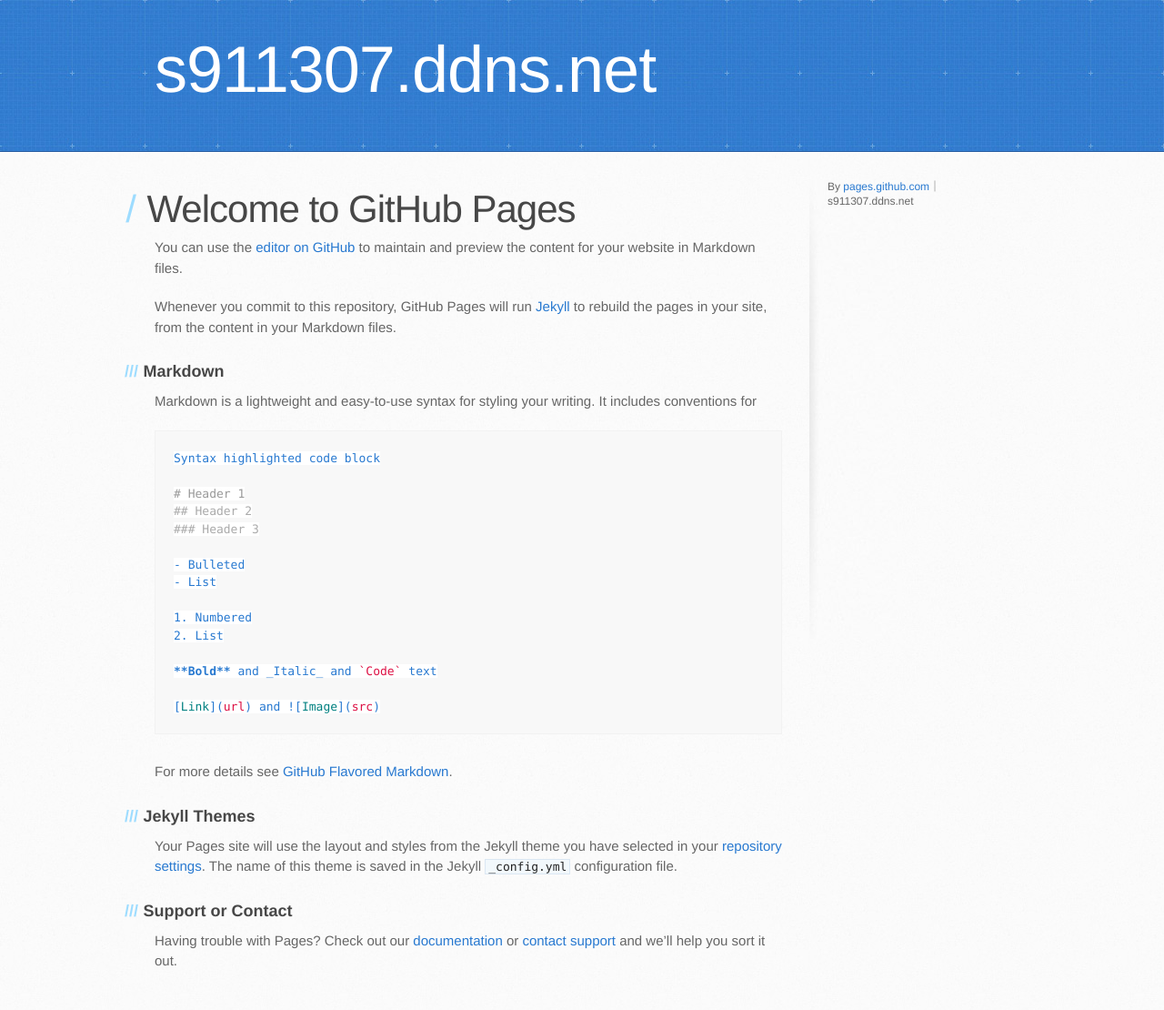
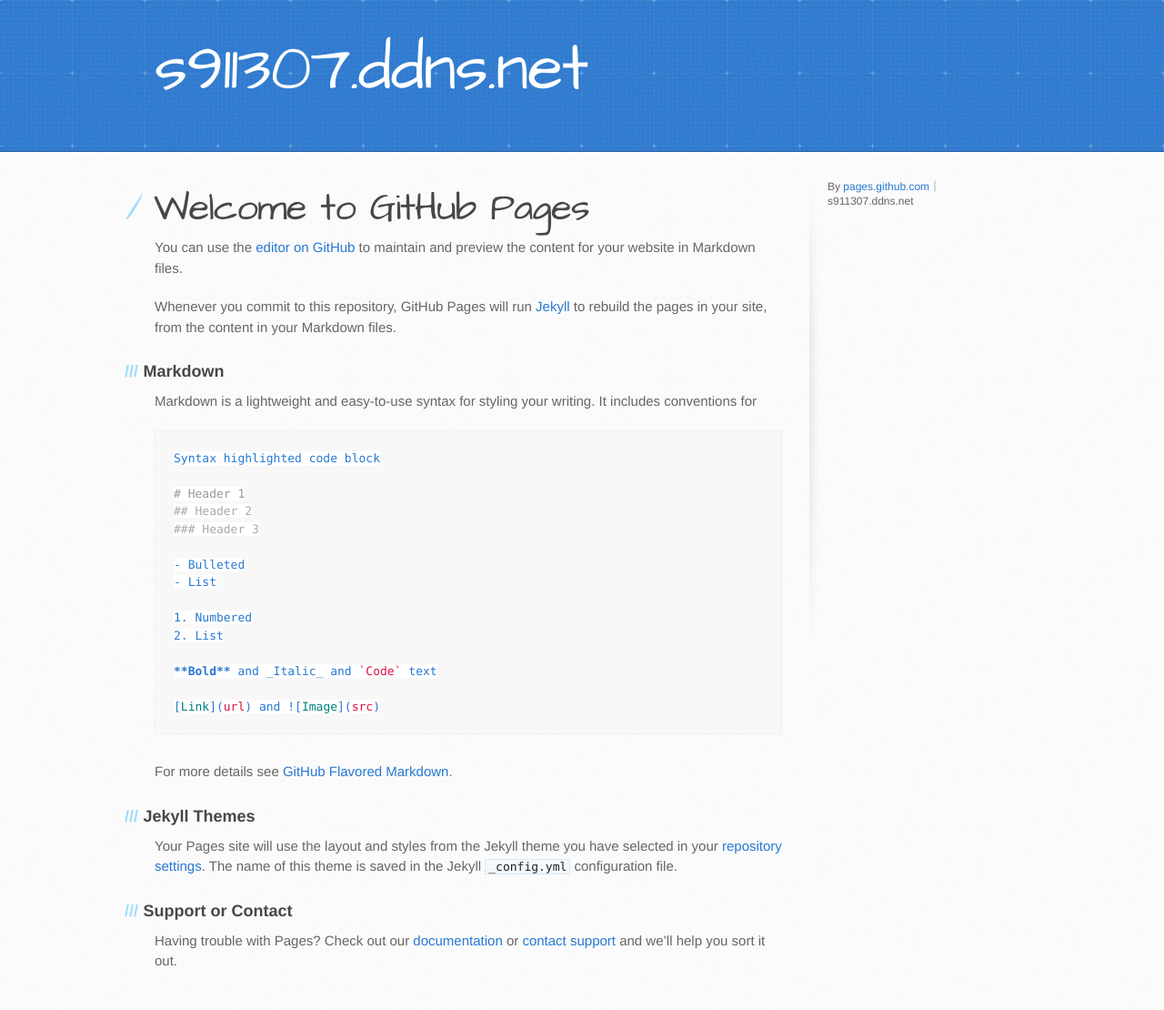
Before and after one commit to sunchen0813/sunchen0813.github.io, a Jekyll site: the page built from index.html, in a window 1280 px wide. Shown: the whole page at 91% size. Built offline with Jekyll 4.4.1, drawn with Linux system fonts in a browser that asks for light colours.

Commit message:
Update def.html

```diff
--- a/_layouts/def.html
+++ b/_layouts/def.html
@@ -11,6 +11,7 @@
 		<![endif]-->
 
 		<link rel="stylesheet" href="/css/styles.css?time={{ "now" | date: "%Y-%m-%d_%H:%M" }}" type="text/css">
+		<link rel="stylesheet" href="/css/fonts.css?time={{ "now" | date: "%Y-%m-%d_%H:%M" }}" type="text/css">
 
 		<title>{% if page.title %}{{ page.title }}｜{% endif %}s911307.ddns.net</title>
 		<meta name="generator" content="Jekyll v3.9.0" />
```
